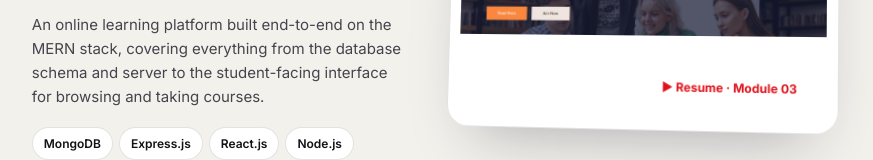
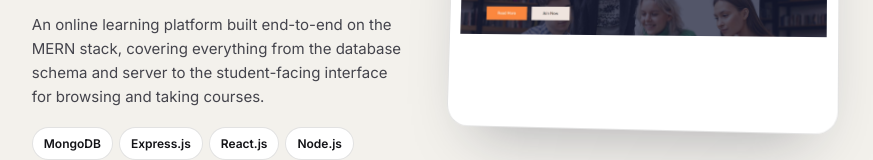
Before and after one commit to UttamLadani/Uttam-Ladani-Portfolio, a plain HTML site: page index.html in a window 1280 px wide. Shown: the part 2400-2560 px from the top of the page, without its empty margins (45-918 px from the left). Drawn offline with Linux system fonts and the light colour scheme.

Commit message:
Remove StudyNotion resume label

```diff
--- a/index.html
+++ b/index.html
@@ -164,7 +164,6 @@
                     <div class="ml-row"><span>React Patterns</span><div class="ml-bar"><i style="--w:64%"></i></div><em>64%</em></div>
                     <div class="ml-row"><span>Node &amp; Express</span><div class="ml-bar"><i style="--w:47%"></i></div><em>47%</em></div>
                     <div class="ml-row"><span>MongoDB Basics</span><div class="ml-bar"><i style="--w:91%"></i></div><em>91%</em></div>
-                    <div class="ml-chip">▶ Resume · Module 03</div>
                   </div>
                   <img class="shot" src="assets/projects/studynotion.png" alt="StudyNotion screenshot" loading="lazy" onerror="this.remove()" />
                 </div>
```
